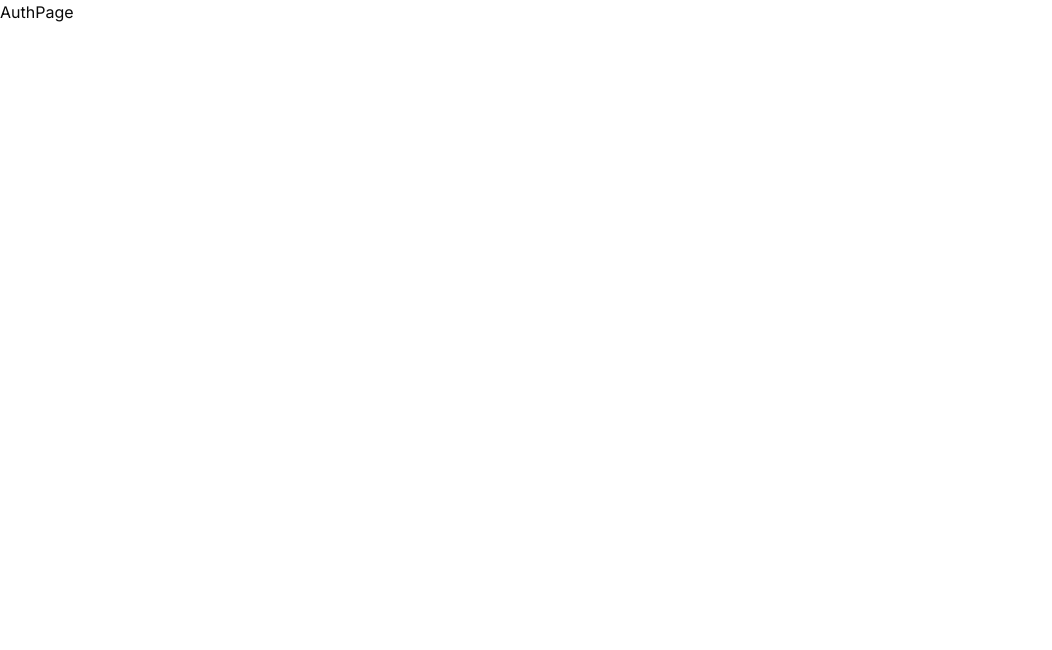
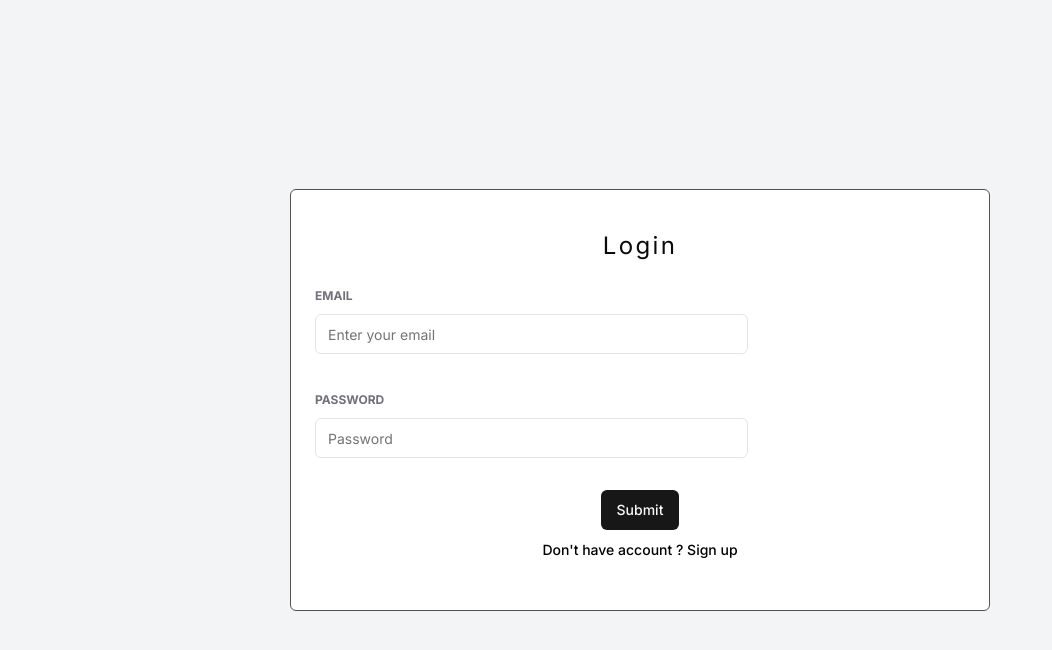
Before and after one commit to primemb/blog-next-14, a Next.js app: page /auth in a window 1280 px wide. Shown: the top 650 px of the page, without its empty margins (0-1052 px from the left). Built offline with nearby package versions, Linux system fonts and the light colour scheme.

Commit message:
add basic login and signup page

```diff
--- /dev/null
+++ b/app/(auth)/(routes)/auth/_components/login-form.tsx
@@ -0,0 +1,107 @@
+"use client";
+
+import { useForm } from "react-hook-form";
+import * as z from "zod";
+import { zodResolver } from "@hookform/resolvers/zod";
+import {
+  Form,
+  FormControl,
+  FormField,
+  FormItem,
+  FormLabel,
+  FormMessage,
+} from "@/components/ui/form";
+import { useState } from "react";
+import { Input } from "@/components/ui/input";
+import { Button } from "@/components/ui/button";
+
+interface LoginFormProps {
+  onChangeMode: () => void;
+}
+
+const formSchema = z.object({
+  email: z.string().email("This is not a valid email."),
+  password: z.string().min(1, "Password is required"),
+});
+
+const LoginForm = ({ onChangeMode }: LoginFormProps) => {
+  const [isLoading, setIsLoading] = useState(false);
+
+  const form = useForm({
+    resolver: zodResolver(formSchema),
+    defaultValues: {
+      email: "",
+      password: "",
+    },
+  });
+
+  const onSubmit = async (values: z.infer<typeof formSchema>) => {};
+
+  return (
+    <div className="flex flex-col mx-2 max-w-[700px] w-full border border-neutral-600 dark:border-neutral-300 rounded-md px-6 py-10 bg-white dark:bg-primary/5">
+      <h2 className="text-2xl text-center w-full tracking-widest mb-5">
+        Login
+      </h2>
+      <Form {...form}>
+        <form onSubmit={form.handleSubmit(onSubmit)} className="space-y-8">
+          <FormField
+            control={form.control}
+            name="email"
+            render={({ field }) => (
+              <FormItem>
+                <FormLabel className="uppercase text-xs font-bold text-zinc-500 dark:text-white">
+                  Email
+                </FormLabel>
+                <FormControl>
+                  <Input
+                    disabled={isLoading}
+                    className="dark:bg-[#353D4B] border dark:border-0 focus-visible:ring-0 text-black focus-visible:ring-offset-0 w-full md:w-8/12"
+                    placeholder="Enter your email"
+                    {...field}
+                  />
+                </FormControl>
+                <FormMessage className="text-red-500" />
+              </FormItem>
+            )}
+          />
+          <FormField
+            control={form.control}
+            name="password"
+            render={({ field }) => (
+              <FormItem>
+                <FormLabel className="uppercase text-xs font-bold text-zinc-500 dark:text-white">
+                  Password
+                </FormLabel>
+                <FormControl>
+                  <Input
+                    disabled={isLoading}
+                    className="dark:bg-[#353D4B] border dark:border-0 focus-visible:ring-0 text-black focus-visible:ring-offset-0 w-full md:w-8/12"
+                    placeholder="Password"
+                    type="password"
+                    {...field}
+                  />
+                </FormControl>
+                <FormMessage className="text-red-500" />
+              </FormItem>
+            )}
+          />
+          <div className="w-full flex flex-col items-center justify-center">
+            <Button type="submit" disabled={isLoading}>
+              Submit
+            </Button>
+            <Button
+              type="button"
+              onClick={onChangeMode}
+              variant="link"
+              className="text-black dark:text-white"
+            >
+              Don't have account ? Sign up
+            </Button>
+          </div>
+        </form>
+      </Form>
+    </div>
+  );
+};
+
+export default LoginForm;
--- /dev/null
+++ b/app/(auth)/(routes)/auth/_components/register-form.tsx
@@ -0,0 +1,129 @@
+"use client";
+
+import { useForm } from "react-hook-form";
+import * as z from "zod";
+import { zodResolver } from "@hookform/resolvers/zod";
+import {
+  Form,
+  FormControl,
+  FormField,
+  FormItem,
+  FormLabel,
+  FormMessage,
+} from "@/components/ui/form";
+import { useState } from "react";
+import { Input } from "@/components/ui/input";
+import { Button } from "@/components/ui/button";
+
+interface RegisterFormProps {
+  onChangeMode: () => void;
+}
+
+const formSchema = z.object({
+  username: z.string().min(3, "Username must be at least 3 characters"),
+  email: z.string().email("This is not a valid email."),
+  password: z.string().min(1, "Password is required"),
+});
+const RegisterForm = ({ onChangeMode }: RegisterFormProps) => {
+  const [isLoading, setIsLoading] = useState(false);
+
+  const form = useForm({
+    resolver: zodResolver(formSchema),
+    defaultValues: {
+      username: "",
+      email: "",
+      password: "",
+    },
+  });
+
+  const onSubmit = async (values: z.infer<typeof formSchema>) => {};
+
+  return (
+    <div className="flex flex-col mx-2 max-w-[700px] w-full border border-neutral-600 dark:border-neutral-300 rounded-md px-6 py-10 bg-white dark:bg-primary/5">
+      <h2 className="text-2xl text-center w-full tracking-widest mb-5">
+        Register
+      </h2>
+      <Form {...form}>
+        <form onSubmit={form.handleSubmit(onSubmit)} className="space-y-8">
+          <FormField
+            control={form.control}
+            name="username"
+            render={({ field }) => (
+              <FormItem>
+                <FormLabel className="uppercase text-xs font-bold text-zinc-500 dark:text-white">
+                  Username
+                </FormLabel>
+                <FormControl>
+                  <Input
+                    disabled={isLoading}
+                    className="dark:bg-[#353D4B] border dark:border-0 focus-visible:ring-0 text-black focus-visible:ring-offset-0 w-full md:w-8/12"
+                    placeholder="Enter your email"
+                    {...field}
+                  />
+                </FormControl>
+                <FormMessage className="text-red-500" />
+              </FormItem>
+            )}
+          />
+          <FormField
+            control={form.control}
+            name="email"
+            render={({ field }) => (
+              <FormItem>
+                <FormLabel className="uppercase text-xs font-bold text-zinc-500 dark:text-white">
+                  Email
+                </FormLabel>
+                <FormControl>
+                  <Input
+                    disabled={isLoading}
+                    className="dark:bg-[#353D4B] border dark:border-0 focus-visible:ring-0 text-black focus-visible:ring-offset-0 w-full md:w-8/12"
+                    placeholder="Enter your email"
+                    {...field}
+                    type="email"
+                  />
+                </FormControl>
+                <FormMessage className="text-red-500" />
+              </FormItem>
+            )}
+          />
+          <FormField
+            control={form.control}
+            name="password"
+            render={({ field }) => (
+              <FormItem>
+                <FormLabel className="uppercase text-xs font-bold text-zinc-500 dark:text-white">
+                  Password
+                </FormLabel>
+                <FormControl>
+                  <Input
+                    disabled={isLoading}
+                    className="dark:bg-[#353D4B] border dark:border-0 focus-visible:ring-0 text-black focus-visible:ring-offset-0 w-full md:w-8/12"
+                    placeholder="Password"
+                    type="password"
+                    {...field}
+                  />
+                </FormControl>
+                <FormMessage className="text-red-500" />
+              </FormItem>
+            )}
+          />
+          <div className="w-full flex flex-col items-center justify-center">
+            <Button type="submit" disabled={isLoading}>
+              Submit
+            </Button>
+            <Button
+              type="button"
+              onClick={onChangeMode}
+              variant="link"
+              className="text-black dark:text-white"
+            >
+              Already have account ? Sign In
+            </Button>
+          </div>
+        </form>
+      </Form>
+    </div>
+  );
+};
+
+export default RegisterForm;
--- a/app/(auth)/(routes)/auth/page.tsx
+++ b/app/(auth)/(routes)/auth/page.tsx
@@ -1,7 +1,27 @@
-import React from "react";
+"use client";
+
+import { useState } from "react";
+import LoginForm from "./_components/login-form";
+import RegisterForm from "./_components/register-form";
 
 const AuthPage = () => {
-  return <div>AuthPage</div>;
+  const [isLogin, setIslogin] = useState(true);
+
+  const switchModeHandler = () => {
+    setIslogin((state) => !state);
+  };
+
+  const content = isLogin ? (
+    <LoginForm onChangeMode={switchModeHandler} />
+  ) : (
+    <RegisterForm onChangeMode={switchModeHandler} />
+  );
+
+  return (
+    <div className="flex w-full h-screen items-center justify-center">
+      {content}
+    </div>
+  );
 };
 
 export default AuthPage;
--- /dev/null
+++ b/app/(auth)/layout.tsx
@@ -0,0 +1,9 @@
+const AuthLayout = ({ children }: { children: React.ReactNode }) => {
+  return (
+    <div className="w-full min-h-full dark:bg-[#1F1F1F] bg-gray-100">
+      {children}
+    </div>
+  );
+};
+
+export default AuthLayout;
--- a/app/(main)/_components/navbar.tsx
+++ b/app/(main)/_components/navbar.tsx
@@ -1,7 +1,9 @@
 "use client";
 
 import { ModeToggle } from "@/components/mode-toggle";
+import { Button } from "@/components/ui/button";
 import { cn } from "@/lib/utils";
+import { User } from "lucide-react";
 import Link from "next/link";
 import { usePathname } from "next/navigation";
 import React from "react";
@@ -20,6 +22,7 @@ const Navbar = () => {
         <ul className="flex flex-1 gap-10 text-black dark:text-white  ">
           {links.map(({ href, label }) => (
             <li
+              key={label}
               className={cn(
                 "text-black dark:text-white",
                 pathName === href && "font-bold"
@@ -29,7 +32,15 @@ const Navbar = () => {
             </li>
           ))}
         </ul>
-        <ModeToggle />
+        <div className="flex items-center">
+          <Button size="sm" variant="link" asChild>
+            <Link href="/auth">
+              <User className="w-4 h-4 mr-2" />
+              Login / Signup
+            </Link>
+          </Button>
+          <ModeToggle />
+        </div>
       </nav>
     </div>
   );
--- a/app/layout.tsx
+++ b/app/layout.tsx
@@ -16,7 +16,7 @@ export default function RootLayout({
   children: React.ReactNode;
 }) {
   return (
-    <html lang="en">
+    <html lang="en" suppressHydrationWarning={true}>
       <body className={inter.className}>
         <ThemeProvider
           attribute="class"
--- /dev/null
+++ b/components/ui/input.tsx
@@ -0,0 +1,25 @@
+import * as React from "react"
+
+import { cn } from "@/lib/utils"
+
+export interface InputProps
+  extends React.InputHTMLAttributes<HTMLInputElement> {}
+
+const Input = React.forwardRef<HTMLInputElement, InputProps>(
+  ({ className, type, ...props }, ref) => {
+    return (
+      <input
+        type={type}
+        className={cn(
+          "flex h-10 w-full rounded-md border border-input bg-background px-3 py-2 text-sm ring-offset-background file:border-0 file:bg-transparent file:text-sm file:font-medium placeholder:text-muted-foreground focus-visible:outline-none focus-visible:ring-2 focus-visible:ring-ring focus-visible:ring-offset-2 disabled:cursor-not-allowed disabled:opacity-50",
+          className
+        )}
+        ref={ref}
+        {...props}
+      />
+    )
+  }
+)
+Input.displayName = "Input"
+
+export { Input }
```
Also changed, not shown: components/ui/button.tsx (+11 -11 lines).
